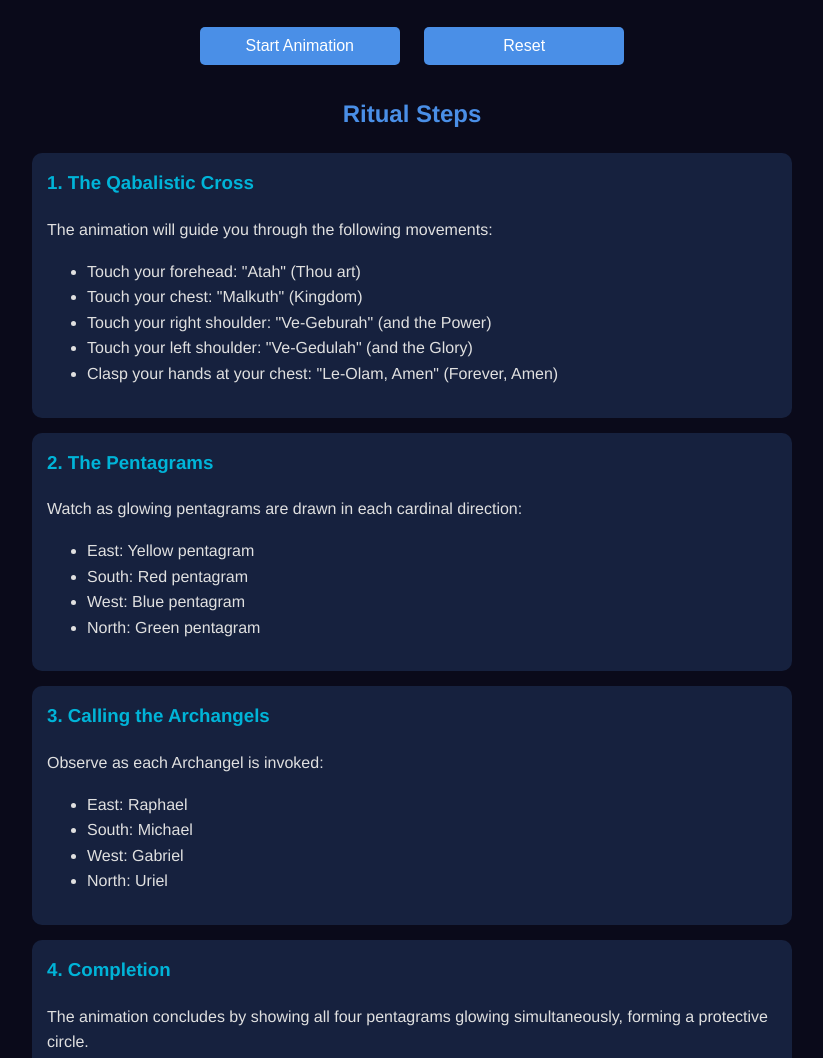
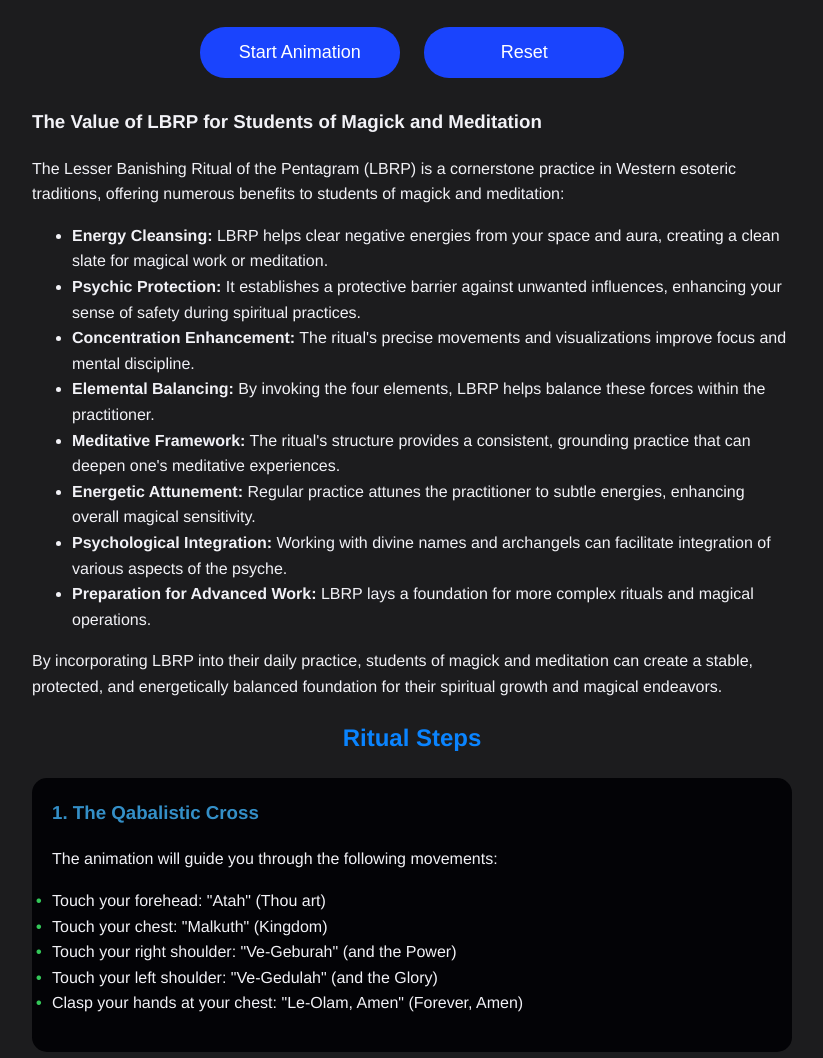
Before and after one commit to marcusg999/LBRPGuide.github.io, a plain HTML site: page index.html in a window 1280 px wide. Shown: the part 592-1650 px from the top of the page, without its empty margins (228-1051 px from the left). Drawn offline with Linux system fonts and the light colour scheme.

Commit message:
Update index.html

```diff
--- a/index.html
+++ b/index.html
@@ -1,74 +1,104 @@
-<html><head>
+<html><head><base href="https://websim.ai" />
 <title>LBRP Ritual Guide - Centered Animation</title>
 <meta name="viewport" content="width=device-width, initial-scale=1.0">
 <style>
   body {
-    font-family: 'Helvetica', Arial, sans-serif;
-    background-color: #0a0a1a;
-    color: #e0e0e0;
+    font-family: 'Helvetica Neue', Helvetica, Arial, sans-serif;
+    background-color: #1C1C1E;
+    color: #F2F2F7;
     line-height: 1.6;
     margin: 0;
     padding: 0;
   }
+
   .container {
     max-width: 800px;
     margin: 0 auto;
     padding: 20px;
     box-sizing: border-box;
   }
+
   h1, h2 {
-    color: #4a8fe7;
+    color: #0A84FF;
     text-align: center;
   }
+
   .canvas-container {
     display: flex;
     justify-content: center;
     align-items: center;
     margin: 20px 0;
   }
+
   #ritual-canvas {
-    background-color: #0f1a2e;
-    border: 2px solid #4a8fe7;
-    border-radius: 10px;
+    background-color: #000000;
+    border: 2px solid #ff0a1a;
+    border-radius: 20px;
     max-width: 100%;
     height: auto;
   }
+
   .controls {
     text-align: center;
     margin-top: 20px;
   }
+
   .control-button {
-    background-color: #4a8fe7;
+    background-color: #1a44fd;
     color: white;
     border: none;
-    padding: 10px 20px;
-    border-radius: 5px;
+    padding: 15px 25px;
+    border-radius: 25px;
     cursor: pointer;
-    font-size: 16px;
+    font-size: 18px;
     margin: 10px;
-    transition: background-color 0.3s;
+    transition: background-color 0.3s, transform 0.3s;
     width: 80%;
     max-width: 200px;
   }
+
   .control-button:hover {
-    background-color: #3a7bd5;
+    background-color: #b01919;
+    transform: scale(1.05);
   }
+
   .step {
-    background-color: #16213e;
-    border-radius: 10px;
-    padding: 15px;
-    margin-bottom: 15px;
+    background-color: #030306;
+    border-radius: 15px;
+    padding: 20px;
+    margin-bottom: 20px;
   }
+
   .step h3 {
-    color: #00b4d8;
+    color: #348fc7;
     margin-top: 0;
   }
+
+  .step p, .step ul {
+    color: #F2F2F7;
+  }
+
+  .step ul {
+    list-style-type: none;
+    padding-left: 0;
+  }
+
+  .step ul li::before {
+    content: "•";
+    color: #34C759;
+    font-weight: bold;
+    display: inline-block;
+    width: 1em;
+    margin-left: -1em;
+  }
+
   .disclaimer {
     font-size: 0.8em;
-    color: #888;
+    color: #f41717;
     text-align: center;
     margin-top: 20px;
   }
+
   @media (max-width: 600px) {
     h1 {
       font-size: 24px;
@@ -87,7 +117,7 @@
 </head>
 <body>
   <div class="container">
-    <h1>2D Animated LBRP Ritual Guide</h1>
+    <h1>Animated LBRP Ritual Guide</h1>
     <p>Welcome to the interactive 2D animated guide for performing the Lesser Banishing Ritual of the Pentagram (LBRP). This visualization tool will help you learn and practice this fundamental magical ritual.</p>
 
     <div class="canvas-container">
@@ -97,6 +127,22 @@
     <div class="controls">
       <button class="control-button" id="startButton">Start Animation</button>
       <button class="control-button" id="resetButton">Reset</button>
+    </div>
+
+    <div class="value-section">
+      <h3>The Value of LBRP for Students of Magick and Meditation</h3>
+      <p>The Lesser Banishing Ritual of the Pentagram (LBRP) is a cornerstone practice in Western esoteric traditions, offering numerous benefits to students of magick and meditation:</p>
+      <ul>
+        <li><strong>Energy Cleansing:</strong> LBRP helps clear negative energies from your space and aura, creating a clean slate for magical work or meditation.</li>
+        <li><strong>Psychic Protection:</strong> It establishes a protective barrier against unwanted influences, enhancing your sense of safety during spiritual practices.</li>
+        <li><strong>Concentration Enhancement:</strong> The ritual's precise movements and visualizations improve focus and mental discipline.</li>
+        <li><strong>Elemental Balancing:</strong> By invoking the four elements, LBRP helps balance these forces within the practitioner.</li>
+        <li><strong>Meditative Framework:</strong> The ritual's structure provides a consistent, grounding practice that can deepen one's meditative experiences.</li>
+        <li><strong>Energetic Attunement:</strong> Regular practice attunes the practitioner to subtle energies, enhancing overall magical sensitivity.</li>
+        <li><strong>Psychological Integration:</strong> Working with divine names and archangels can facilitate integration of various aspects of the psyche.</li>
+        <li><strong>Preparation for Advanced Work:</strong> LBRP lays a foundation for more complex rituals and magical operations.</li>
+      </ul>
+      <p>By incorporating LBRP into their daily practice, students of magick and meditation can create a stable, protected, and energetically balanced foundation for their spiritual growth and magical endeavors.</p>
     </div>
 
     <h2>Ritual Steps</h2>
@@ -143,7 +189,7 @@
     <div class="disclaimer">
       <p>Disclaimer: This animation is a learning aid and visualization tool. Effective magical practice requires personal focus, intent, and energy work beyond what can be demonstrated visually.</p>
     </div>
-      </div>
+  </div>
 
   <script>
     const canvas = document.getElementById('ritual-canvas');
```
